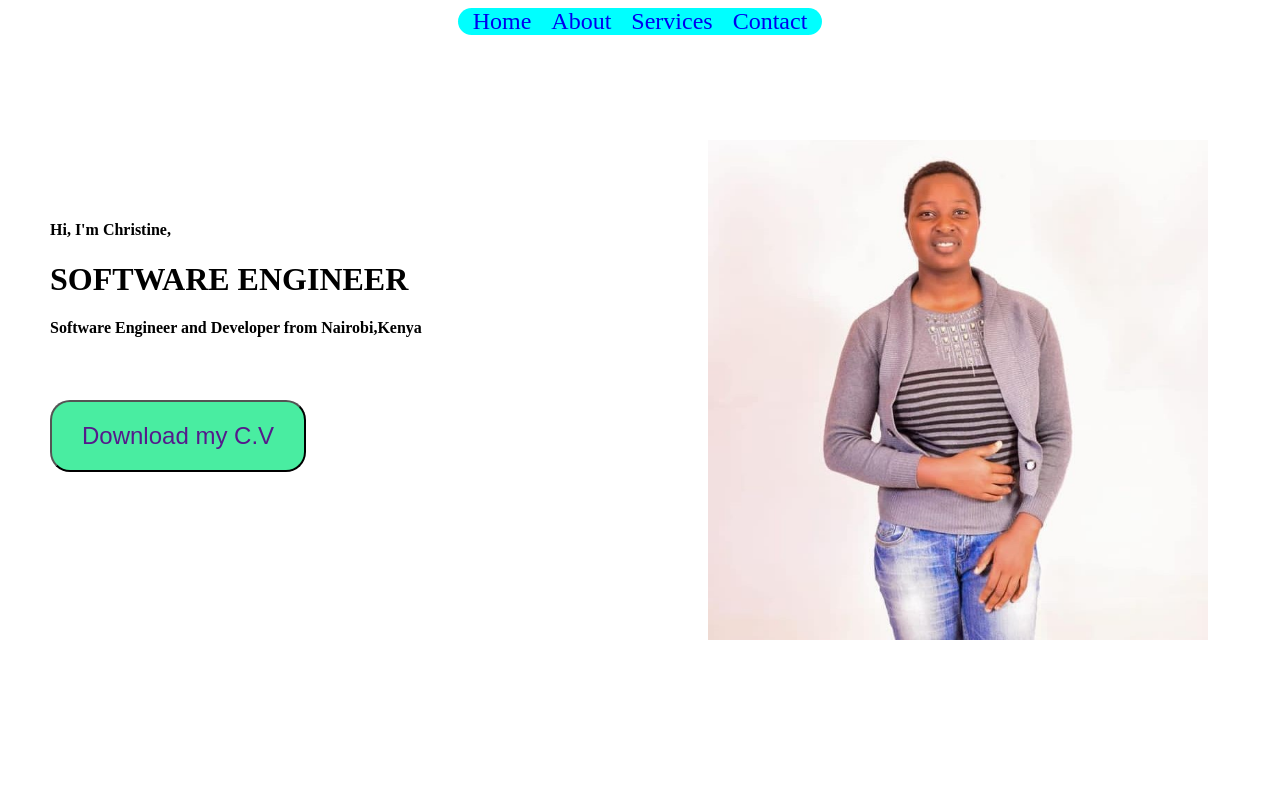
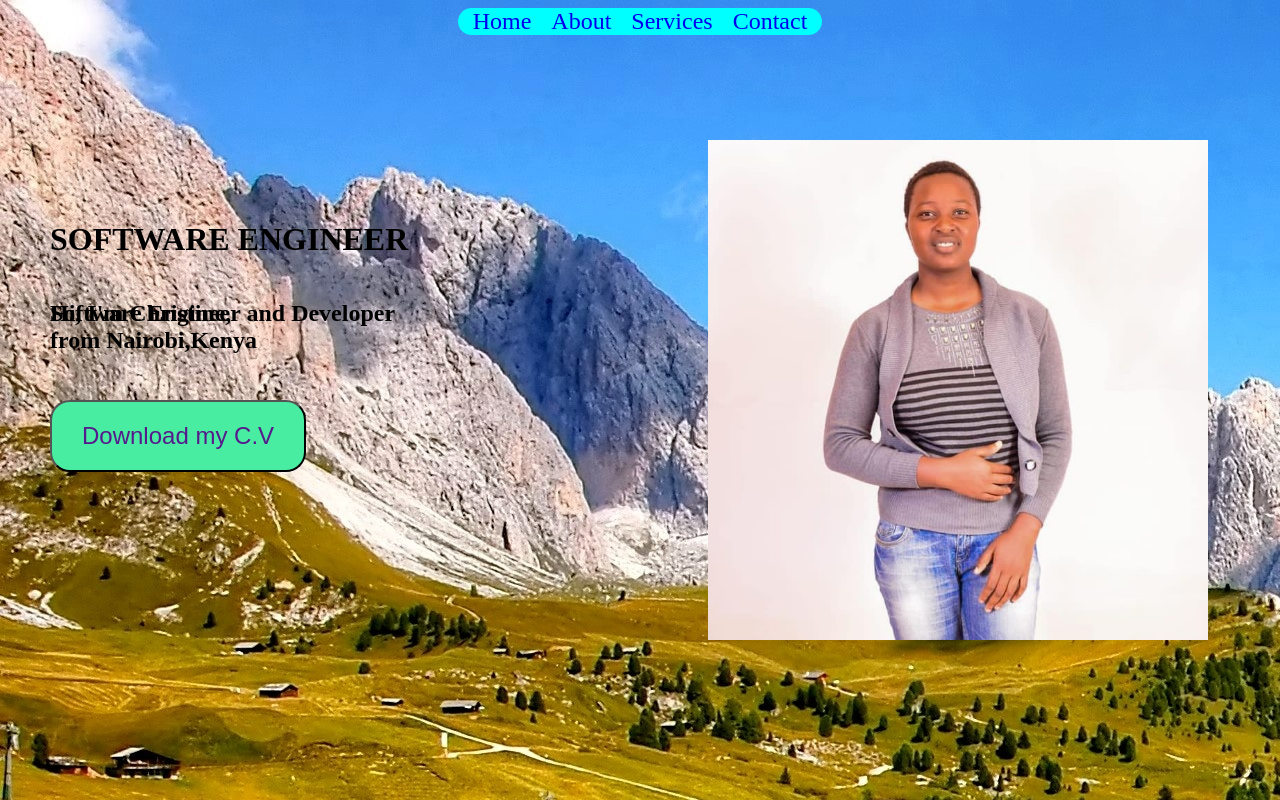
Before and after one commit to christine-M9/My-Personal-Website, a plain HTML site: page index.html in a window 1280 px wide. Drawn offline with Linux system fonts and the light colour scheme.

Commit message:
complete assignment

```diff
--- a/index.html
+++ b/index.html
@@ -17,9 +17,9 @@
     </nav>
     <div class="img"><img src="/images/Screenshot_2023_0609_173733.jpg" alt="christine"></div>
     <div class="text">
-        <h4>Hi, I'm Christine,</h4>
+        <h2>Hi, I'm Christine,</h2>
         <h1>SOFTWARE ENGINEER</h1>
-        <h4>Software Engineer and Developer from Nairobi,Kenya</h4>
+        <h2>Software Engineer and Developer from Nairobi,Kenya</h2>
     </div>
    <button id="cv"><a href="">Download my C.V</a></button>
 
--- a/style.css
+++ b/style.css
@@ -58,11 +58,19 @@ input{
     height: 30px;
     width: auto;
 }
-.h4{
+.h2{
     position: absolute;
     top: 80px;
     left: auto;
 }
 body{
-    background-image: url();
+    background-image: url(/images/pexels-pixabay-371589.jpg);
 }
+h2{
+    position: absolute;
+    top: 80px;
+    left: auto;
+}
+ul{
+
+}
```
Also changed, not shown: about.html (+1 -0 lines), services.html (+5 -0 lines), images/pexels-flo-dahm-458917.jpg (added), images/pexels-pixabay-268533.jpg (added), images/pexels-pixabay-371589.jpg (added), 1 other file.
